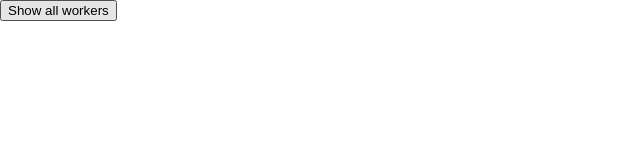
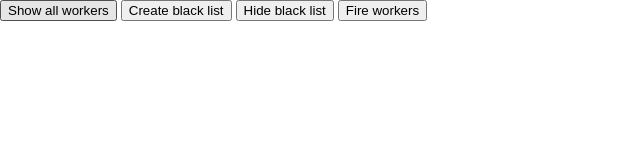
Before and after one commit to valeriiSkliar/regExp, a plain HTML site: page index.html in a window 1280 px wide. Shown: the whole page, without its empty margins (0-640 px from the left). Drawn offline with Linux system fonts and the light colour scheme.

Commit message:
buttons added on html

```diff
--- a/index.html
+++ b/index.html
@@ -14,8 +14,11 @@
 </head>
 <div class="container" id="container">
 <button class="controlButton showAll">Show all workers</button>
+<button class="controlButton blackList">Create black list</button>
+<button class="controlButton hide">Hide black list</button>
+<button class="controlButton fire">Fire workers</button>
 </div>
-<body>
+<body id = 'body'>
 </body>
 <div>
 </div>
```
